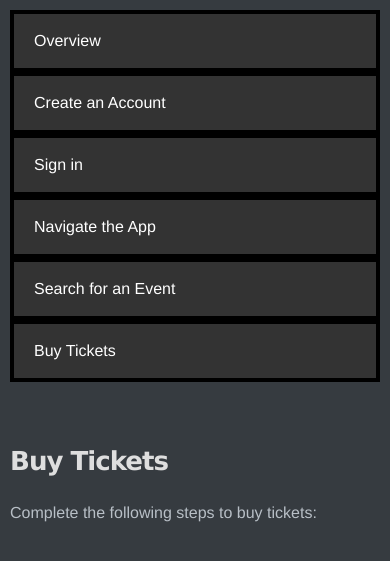
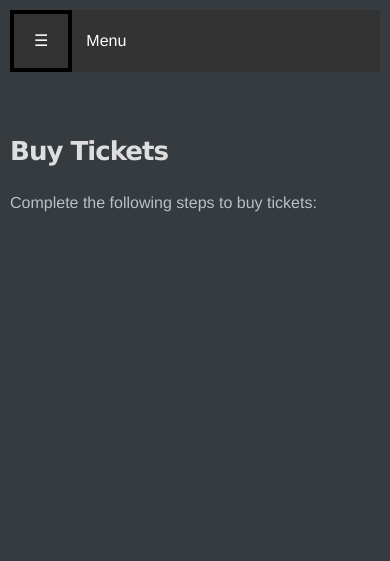
Before and after one commit to Jack-Walton/jack-walton.github.io, a Jekyll site: the page built from AXS/buy_tickets.md, in a window 390 px wide. Shown: the top 561 px of the page. Built offline with Jekyll 4.4.1, drawn with Linux system fonts in a browser that asks for light colours.

Commit message:
Improve nav bar
The nav bar is now full responsive in a pleasing way. With this enhancement, a dropdown button is displayed on small screens so that the drop down does not take up to much space in the document.

```diff
--- a/_layouts/AXS.html
+++ b/_layouts/AXS.html
@@ -16,7 +16,7 @@
           background-color: #333;
           overflow: hidden;
           flex-wrap: wrap;
-          margin-bottom: 4rem; /* Add margin to the bottom */
+          margin-bottom: 4rem;
       }
       .navbar a {
           padding: 14px 20px;
@@ -25,47 +25,106 @@
           color: white;
           text-decoration: none;
           box-sizing: border-box;
-          border: 0.25rem solid black; /* Add black border */
+          border: 0.25rem solid black;
       }
       .navbar a:hover {
           background-color: #ddd;
           color: black;
       }
 
-      .navbar a:focus {
-        background-color: #ddd;
-        color: black;
+      .navbar a:focus,
+      .navbar a:active {
+          background-color: #ddd;
+          color: black;
       }
 
-      .navbar a:active {
-        background-color: #ddd;
-        color: black;
+      .navbar .icon,
+      .navbar .menu-label {
+          display: none;
       }
 
+      /* For large screens */
+      @media (min-width: 992px) {
+          .navbar a {
+              flex: 1;
+          }
+      }
+
+      /* For medium screens (up to 992px) */
+      @media (min-width: 600px) and (max-width: 991px) {
+          .navbar a {
+              flex: 1 1 50%;
+          }
+      }
+
+      /* For small screens (max-width: 600px) */
       @media (max-width: 600px) {
           .navbar a {
+              display: none;
               flex-basis: 100%;
               text-align: left;
           }
+          .navbar .icon,
+          .navbar .menu-label {
+              display: block;
+              flex: none;
+              text-align: center;
+          }
+      }
+
+      .navbar.responsive {
+          flex-direction: column;
+      }
+
+      .navbar.responsive .menu-container {
+          order: -1; /* Move to the top */
+      }
+
+      .navbar.responsive a {
+          display: block;
+          width: 100%;
+      }
+
+      .menu-container {
+          display: flex;
+          align-items: center;
+      }
+
+      .menu-label {
+          color: white;
+          padding: 0 14px;
       }
     </style>
-  </style>
   </head>
-
   <body>
     <header>
-      <div class="navbar">
+      <div class="navbar" id="myNavbar">
+        <div class="menu-container">
+          <a href="javascript:void(0);" class="icon" onclick="toggleNavbar()">&#9776;</a>
+          <span class="menu-label">Menu</span>
+        </div>
         <a href="{{ site.baseurl }}/AXS/AXS_Assessment">Overview</a>
         <a href="{{ site.baseurl }}/AXS/create_an_account">Create an Account</a>
         <a href="{{ site.baseurl }}/AXS/sign_in">Sign in</a>
         <a href="{{ site.baseurl }}/AXS/navigate_app">Navigate the App</a>
         <a href="{{ site.baseurl }}/AXS/search_for_event">Search for an Event</a>
         <a href="{{ site.baseurl }}/AXS/buy_tickets">Buy Tickets</a>
-    </div>
+      </div>
     </header>
 
     <div class="content">
       {{ content }}
     </div>
+
+    <script>
+      function toggleNavbar() {
+        var navbar = document.getElementById("myNavbar");
+        if (navbar.className === "navbar") {
+          navbar.className += " responsive";
+        } else {
+          navbar.className = "navbar";
+        }
+      }
+    </script>
   </body>
 </html>
```
